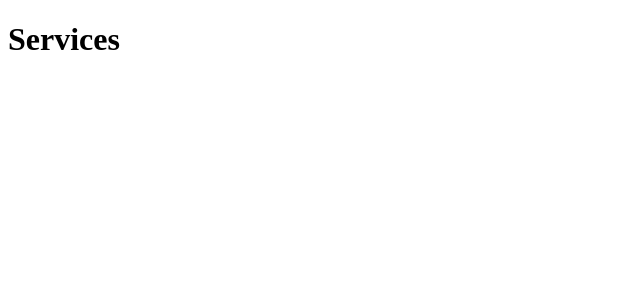
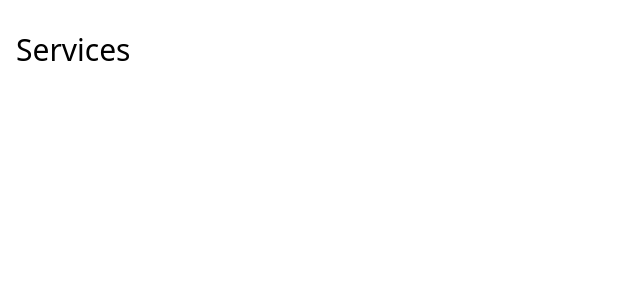
Before and after one commit to alexsab-ru/service.autoholding-renault.ru, a Jekyll site: the page built from public/services/index.html, in a window 1280 px wide. Shown: the top 300 px of the page, without its empty margins (0-640 px from the left). Built offline with Jekyll 4.4.1, drawn with Linux system fonts in a browser that asks for light colours.

Commit message:
added relative_url attribute

```diff
--- a/public/_includes/head.html
+++ b/public/_includes/head.html
@@ -41,7 +41,7 @@
 		<link rel="stylesheet" href="{{ site.vitehost | append: "/src/style.css" }}">
 	{% else %}
 		{% if site.data.manifest and site.data.manifest['src/style.css'] and site.data.manifest['src/style.css'].file %}
-			<link rel="stylesheet" href="{{ site.data.manifest['src/style.css'].file | prepend: "./" }}">
+			<link rel="stylesheet" href="{{ site.data.manifest['src/style.css'].file | prepend: "./" | relative_url }}">
 		{% endif %}
 	{% endif %}
 
--- a/public/_layouts/default.html
+++ b/public/_layouts/default.html
@@ -15,7 +15,7 @@
 		<script type="module" src="{{ site.vitehost | append: "/src/index.js" }}"></script>
 	{% else %}
 		{% if site.data.manifest and site.data.manifest['src/index.js'] and site.data.manifest['src/index.js'].file %}
-			<script type="module" src="{{ site.data.manifest['src/index.js'].file | prepend: "./" }}"></script>
+			<script type="module" src="{{ site.data.manifest['src/index.js'].file | prepend: "./" | relative_url }}"></script>
 		{% endif %}
 	{% endif %}
 
```
